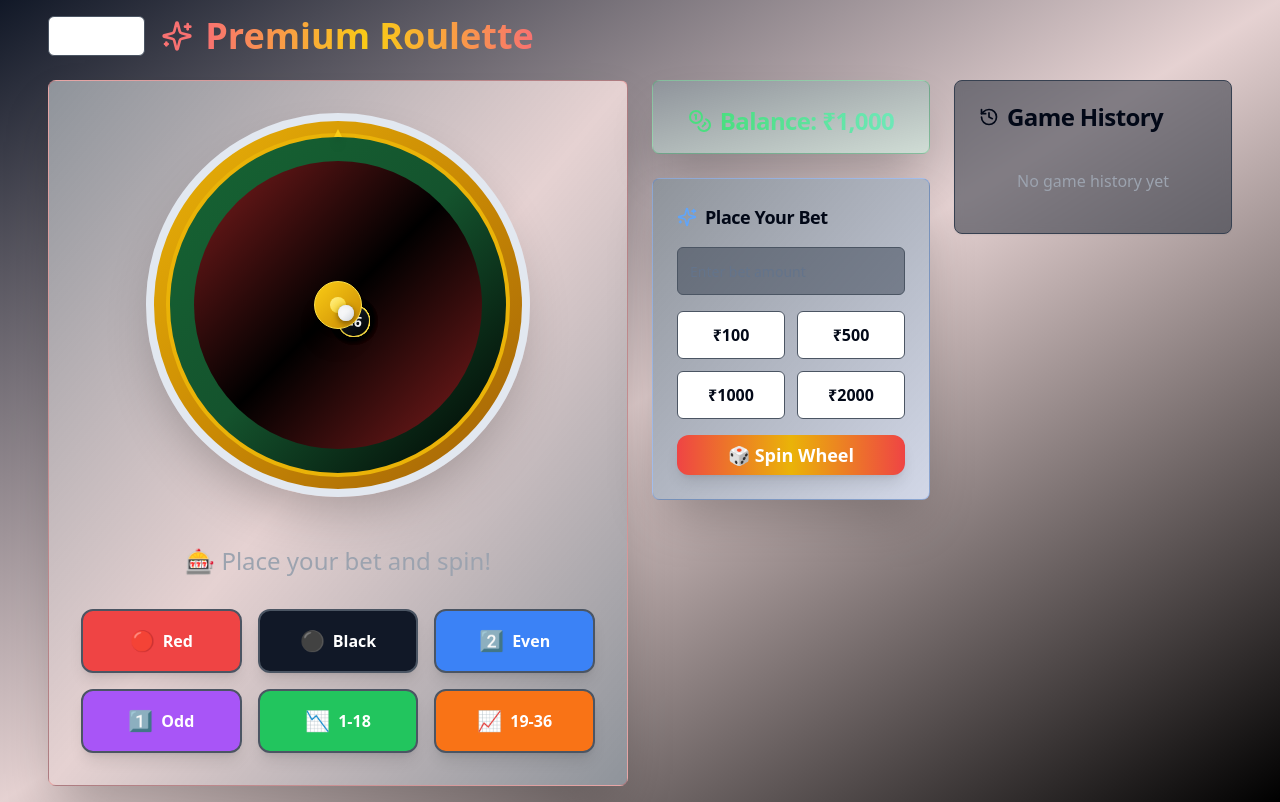
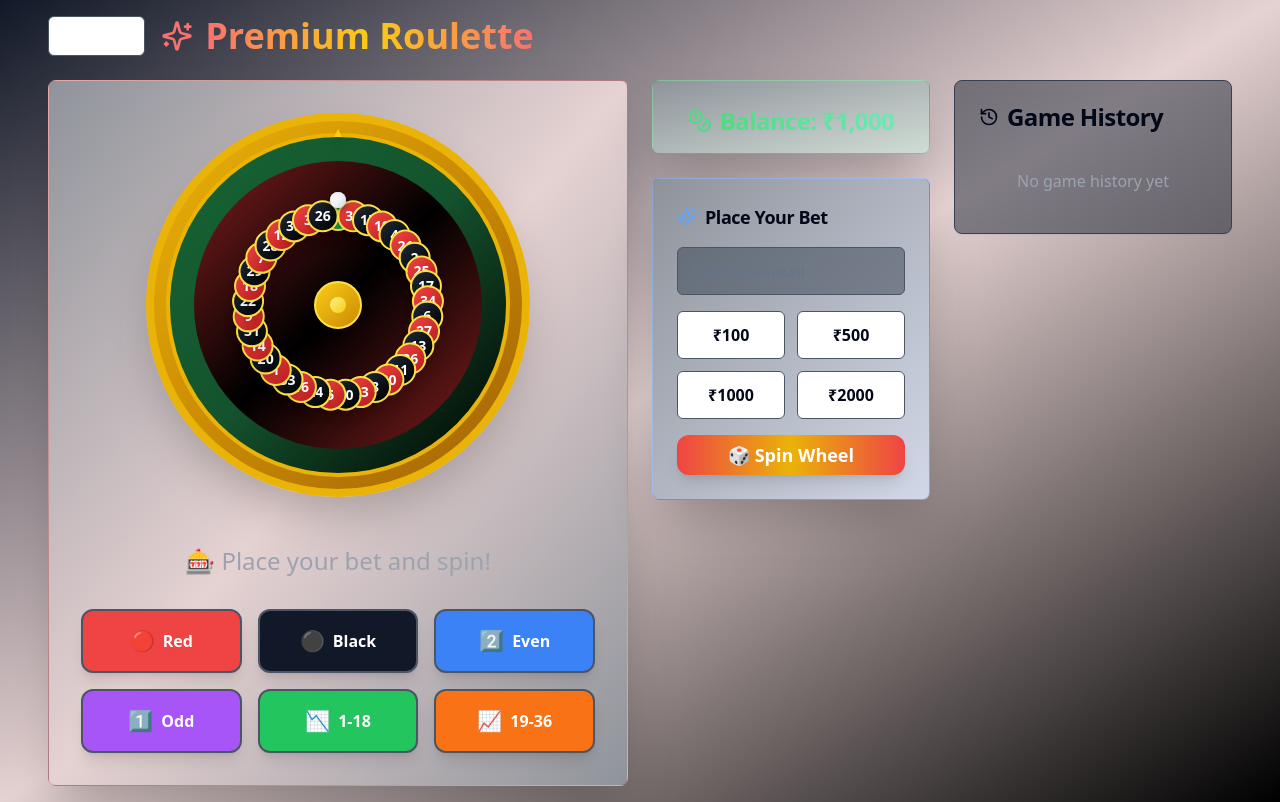
Before and after one commit to leakagelink/spin-to-wealth-online, a React (Vite) app: page /game/roulette in a window 1280 px wide. Built offline with nearby package versions, Linux system fonts and the light colour scheme.

Commit message:
Fix roulette game display issues
Fixed roulette wheel and ball rendering in `src/components/roulette/RouletteWheel.tsx` and `src/services/rouletteAnimationService.ts` to correctly display numbers and ball animation.

```diff
--- a/src/components/roulette/RouletteWheel.tsx
+++ b/src/components/roulette/RouletteWheel.tsx
@@ -15,7 +15,7 @@ const RouletteWheel = ({ numbers, getNumberColor, spinning, result, ballPosition
       {/* Mobile-optimized Roulette Wheel */}
       <div className="relative w-72 h-72 sm:w-96 sm:h-96 mx-auto">
         {/* Outer decorative ring */}
-        <div className="absolute inset-0 rounded-full border-4 sm:border-8 border-gradient-to-r from-yellow-400 via-yellow-600 to-yellow-400 bg-gradient-to-br from-yellow-500 via-yellow-600 to-yellow-700 shadow-2xl">
+        <div className="absolute inset-0 rounded-full border-4 sm:border-8 border-yellow-500 bg-gradient-to-br from-yellow-500 via-yellow-600 to-yellow-700 shadow-2xl">
           {/* Middle ring with numbers */}
           <div className="absolute inset-2 sm:inset-3 rounded-full bg-gradient-to-br from-green-800 via-green-900 to-black border-2 sm:border-4 border-yellow-500 overflow-hidden">
             {/* Inner spinning wheel */}
@@ -31,20 +31,19 @@ const RouletteWheel = ({ numbers, getNumberColor, spinning, result, ballPosition
               {numbers.map((num, index) => {
                 const angle = (index * 360) / 37;
                 const color = getNumberColor(num);
+                const radius = 90; // Fixed radius for consistent positioning
+
                 return (
                   <div
                     key={num}
-                    className="absolute"
+                    className="absolute top-1/2 left-1/2"
                     style={{
-                      position: 'absolute',
-                      top: '50%',
-                      left: '50%',
-                      transform: `translate(-50%, -50%) rotate(${angle}deg) translateY(-90px) sm:translateY(-120px)`,
+                      transform: `translate(-50%, -50%) rotate(${angle}deg) translateY(-${radius}px)`,
                       transformOrigin: 'center',
                     }}
                   >
                     <div
-                      className={`w-6 h-6 sm:w-8 sm:h-8 flex items-center justify-center text-xs sm:text-sm font-bold text-white rounded-full border border-yellow-300 shadow-md ${
+                      className={`w-6 h-6 sm:w-8 sm:h-8 flex items-center justify-center text-xs sm:text-sm font-bold text-white rounded-full border-2 border-yellow-300 shadow-lg ${
                         color === 'red' ? 'bg-gradient-to-br from-red-500 to-red-700' :
                         color === 'black' ? 'bg-gradient-to-br from-gray-800 to-black' :
                         'bg-gradient-to-br from-green-500 to-green-700'
@@ -60,26 +59,24 @@ const RouletteWheel = ({ numbers, getNumberColor, spinning, result, ballPosition
               })}
 
               {/* Center hub */}
-              <div className="absolute top-1/2 left-1/2 transform -translate-x-1/2 -translate-y-1/2 w-8 h-8 sm:w-12 sm:h-12 bg-gradient-to-br from-yellow-400 to-yellow-600 rounded-full border border-yellow-300 shadow-xl flex items-center justify-center">
+              <div className="absolute top-1/2 left-1/2 transform -translate-x-1/2 -translate-y-1/2 w-8 h-8 sm:w-12 sm:h-12 bg-gradient-to-br from-yellow-400 to-yellow-600 rounded-full border-2 border-yellow-300 shadow-xl flex items-center justify-center z-10">
                 <div className="w-3 h-3 sm:w-4 sm:h-4 bg-gradient-to-br from-yellow-200 to-yellow-400 rounded-full"></div>
               </div>
             </div>
 
             {/* Ball - spins independently on the outer track */}
             <div
-              className={`absolute w-3 h-3 sm:w-4 sm:h-4 rounded-full shadow-xl transition-all duration-100 ${
+              className={`absolute w-3 h-3 sm:w-4 sm:h-4 rounded-full shadow-xl transition-all duration-100 z-30 ${
                 spinning ? 'animate-pulse' : ''
               }`}
               style={{
                 background: 'radial-gradient(circle at 30% 30%, #ffffff, #e5e5e5, #cccccc)',
-                position: 'absolute',
                 top: '50%',
                 left: '50%',
-                transform: `translate(-50%, -50%) rotate(${ballPosition}deg) translateY(-105px) sm:translateY(-135px)`,
+                transform: `translate(-50%, -50%) rotate(${ballPosition}deg) translateY(-105px)`,
                 boxShadow: spinning
                   ? '0 0 15px rgba(255, 255, 255, 0.9), inset 0 1px 3px rgba(0, 0, 0, 0.4)'
                   : '0 2px 6px rgba(0, 0, 0, 0.5), inset 0 1px 3px rgba(0, 0, 0, 0.4)',
-                zIndex: 20,
               }}
             >
               <div className="absolute inset-0 rounded-full bg-gradient-to-br from-white via-gray-100 to-gray-300 shadow-inner"></div>
@@ -87,7 +84,7 @@ const RouletteWheel = ({ numbers, getNumberColor, spinning, result, ballPosition
           </div>
 
           {/* Wheel pointer */}
-          <div className="absolute top-1 sm:top-2 left-1/2 transform -translate-x-1/2 w-0 h-0 border-l-2 border-r-2 border-b-4 sm:border-l-4 sm:border-r-4 sm:border-b-8 border-l-transparent border-r-transparent border-b-yellow-400 z-30 drop-shadow-lg"></div>
+          <div className="absolute top-1 sm:top-2 left-1/2 transform -translate-x-1/2 w-0 h-0 border-l-2 border-r-2 border-b-4 sm:border-l-4 sm:border-r-4 sm:border-b-8 border-l-transparent border-r-transparent border-b-yellow-400 z-40 drop-shadow-lg"></div>
         </div>
       </div>
 
--- a/src/services/rouletteGameService.ts
+++ b/src/services/rouletteGameService.ts
@@ -11,15 +11,15 @@ export class RouletteGameService {
   }
 
   static generateRandomNumber(): number {
-    return this.numbers[Math.floor(Math.random() * this.numbers.length)];
+    return RouletteGameService.numbers[Math.floor(Math.random() * RouletteGameService.numbers.length)];
   }
 
   static checkWin(resultNumber: number, selectedBet: string): boolean {
     switch (selectedBet) {
       case 'red':
-        return this.redNumbers.includes(resultNumber);
+        return RouletteGameService.redNumbers.includes(resultNumber);
       case 'black':
-        return this.blackNumbers.includes(resultNumber);
+        return RouletteGameService.blackNumbers.includes(resultNumber);
       case 'even':
         return resultNumber !== 0 && resultNumber % 2 === 0;
       case 'odd':
```
